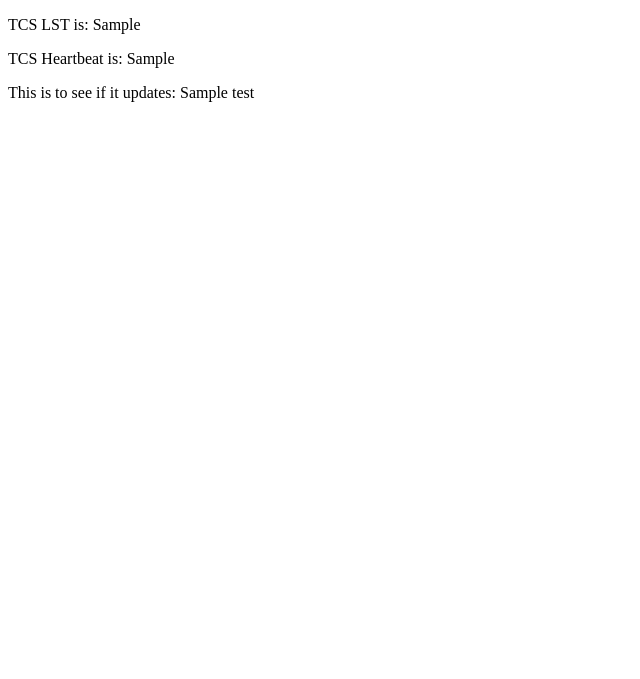
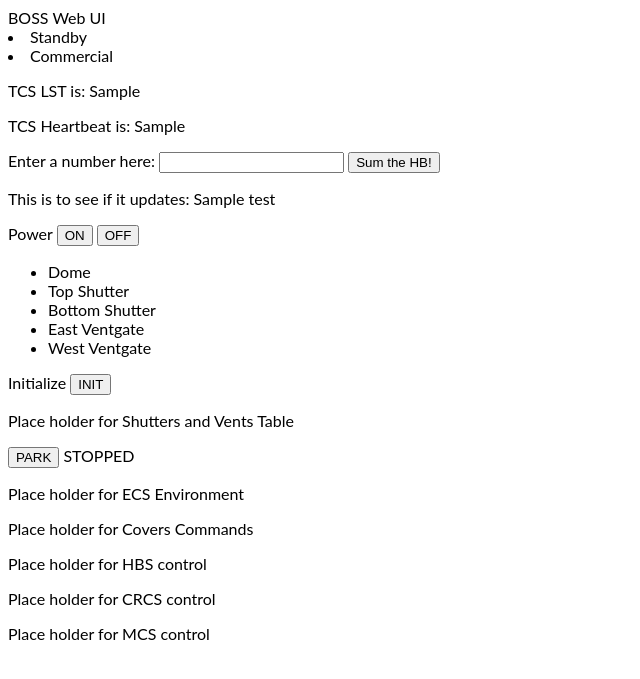
Before and after one commit to iarriagada/gem-web-dms, a Flask app: template templates/home.html in a window 1280 px wide. Shown: the top 679 px of the page, without its empty margins (0-640 px from the left). Run offline with Flask 2, Linux system fonts and the light colour scheme; the template is opened without the code that fills it: most values are stand-ins (such as "Sample title", 1, 10 or a date in 2020); data that the repository does not hold is empty; some libraries are stand-ins or nearby versions.

Commit message:
Finally sending input from webpage back to Flask\!

```diff
--- a/app.py
+++ b/app.py
@@ -15,10 +15,10 @@ chan_list = ["tcs:LST", "tcs:heartbeat"]
 # print(tcs_hb.value)
 app = Flask(__name__)
 
+# This is are all the endpoint definitions
 @app.route("/")
 def home():
-    # global test
-    test[0] += 1
+    test[0] += 1 # Variable to keep track of home page refreshes
     hb_val = vals_epics['tcs:heartbeat']
     lst_val = vals_epics['tcs:LST']
     # lst_val = tcs_lst.value
@@ -33,12 +33,9 @@ def home():
 
 @app.route("/epics_slow")
 def update_epics_slow():
-    # lst_val = tcs_lst.value
-    # hb_val = tcs_hb.value
-    # print(f"this is the lst: {lst_val}")
-    # print(f"this is the heartbeat: {hb_val}")
+    # Reference the global array of EPICS values
     vfd = vals_epics['tcs:heartbeat']
-    print(f"this is the lst from dict: {vfd}")
+    print(f"this is the hb from dict: {vfd}")
     values = {
         'value_hb':vfd
     }
@@ -46,8 +43,6 @@ def update_epics_slow():
 
 @app.route("/epics_fast")
 def update_epics_fast():
-    # lst_val = tcs_lst.value
-    # print(f"this is the lst: {lst_val}")
     vfd = vals_epics['tcs:LST']
     print(f"this is the lst from dict: {vfd}")
     values = {
@@ -55,6 +50,17 @@ def update_epics_fast():
     }
     return jsonify(values)
 
+@app.route("/send_cmds", methods=["GET", "POST"])
+def send_epics_cmds():
+    if request.method == 'POST':
+        input_a = request.get_json().get('val_a')
+        print(f"This was sent: {input_a}")
+    return jsonify(i1=input_a)
+
+
+# This are the rest of the methods to interact with epics plus other stuff
+
+# Function to trigger channel monitors
 def epics_chan_connect(chan_list):
     epics_chans = {chan:epics.PV(chan) for chan in chan_list}
     time.sleep(0.5)
--- a/static/css/styles.css
+++ b/static/css/styles.css
@@ -0,0 +1,3 @@
+html {
+    font-family: Lato, sans-serif;
+}
--- a/templates/home.html
+++ b/templates/home.html
@@ -2,53 +2,119 @@
 <html lang="en">
     <head>
         <meta charset="UTF-8">
-        <title>Test 666</title>
+        <meta name="viewport" content="width=device-width, initial-scale=1.0">
+        <title>BOSS WebUI</title>
+        <link rel="stylesheet" href="/static/css/styles.css" />
         <script type=text/javascript src="{{ url_for('static', filename='jquery.js') }}"></script>
-        <!--<script>-->
-            <!--function-->
-            <!--window.setInterval(updateLST,1000);-->
-            <!--function updateLST() {-->
-                            <!--var tcs_lst = {{ value }};-->
-                            <!--document.getElementById("lst").innerHTML = tcs_lst;-->
-                        <!--}-->
-        <!--</script>-->
-    </head>
-    <body>
-        <main>
-            <!--<p>TCS LST is: {{ value }}</p>-->
-            <p>TCS LST is: <span id="lst">{{ value_lst }}</span></p>
-            <p>TCS Heartbeat is: <span id="hb">{{ value_hb }}</span></p>
-            <!--<p>TCS LST is: <span id="lst"></span></p>-->
-            <p>This is to see if it updates: {{ test }}</p>
-        </main>
-        <p id="demo"></p>
         <script>
-            $(document).ready(function() {
-                            setInterval("getEpicsValsFast()",500);
-                        });
-            $(document).ready(function() {
-                            setInterval("getEpicsValsSlow()",2000);
-                        });
             function getEpicsValsFast() {
-                            //$("#lst").load("/lst");
                             $.getJSON({
                             url: "/epics_fast",
                             success: function(data) {
                                             $("#lst").text(data.value_lst);
-                                            //$("#hb").text(data.value_hb);
                                         }
                                         });
                         }
             function getEpicsValsSlow() {
-                            //$("#lst").load("/lst");
                             $.getJSON({
                             url: "/epics_slow",
                             success: function(data) {
-                                            //$("#lst").text(data.value_lst);
                                             $("#hb").text(data.value_hb);
                                         }
                                         });
                         }
+            //function getInpValue() {
+            //                var vala = $("#inp1").val();
+            //                $.post('/send_cmds', {"vala":vala});
+            //            }
+            function sendEpicsCmd() {
+                            $("#sendb").click(function() {
+                                            var vala = $('input[name="a1"]').val();
+                                            //var vala = 666;
+                                            $.ajax({
+                                            type: "POST",
+                                            url: '/send_cmds',
+                                            contentType: 'application/json',
+                                            data:  JSON.stringify({
+                                                  val_a: vala,
+                                                  val_b: 0
+                                                        })
+                                                        });
+                                            //$.post('/send_cmds', {val_a:vala});
+                                        });
+                        }
+            $(document).ready(function() {
+                            setInterval("getEpicsValsFast()",1000);
+                            setInterval("getEpicsValsSlow()",2000);
+                            sendEpicsCmd();
+                        });
         </script>
+    </head>
+    <body>
+        <header class="banner">
+            <div class="banner__title">BOSS Web UI</div>
+            <div class="banner__status">
+                <li class="banner__status-mode" id="tel_mode">Standby</li>
+                <li class="banner__status-power" id="tel_power">Commercial</li>
+            </div>
+        </header>
+        <main class="main">
+            <p>TCS LST is: <span id="lst">{{ value_lst }}</span></p>
+            <p>TCS Heartbeat is: <span id="hb">{{ value_hb }}</span></p>
+            <p>Enter a number here: <input id="inp1" type="text" name="a1" />
+                <button type="submit" id="sendb">Sum the HB!</button>
+            </p>
+            <p>This is to see if it updates: {{ test }}</p>
+            <div class="left_p">
+                <section class="ecs_power">
+                    <div class="main__onoff">
+                        <span class="main__onoff-label">Power</span>
+                            <button class="main__onoff-on">ON</button>
+                            <button class="main__onoff-off">OFF</button>
+                    </div>
+                    <ul class="section_col">
+                        <li class="ecs_mech__status">Dome</li>
+                        <li class="ecs_mech__status">Top Shutter</li>
+                        <li class="ecs_mech__status">Bottom Shutter</li>
+                        <li class="ecs_mech__status">East Ventgate</li>
+                        <li class="ecs_mech__status">West Ventgate</li>
+                    </ul>
+                </section>
+                <section class="ecs_init">
+                    <div class="ecs_init__cmd">
+                        <span class="ecs_init__cmd-label">Initialize</span>
+                        <button class="ecs_init__cmd-bttn">INIT</button>
+                    </div>
+                </section>
+                <section class="ecs_svclose">
+                    <p>Place holder for Shutters and Vents Table</p>
+                </section>
+                <section class="ecs_dpark">
+                        <button class="main__cmd-bttn">PARK</button>
+                        <span class="ecs_dpark__status">STOPPED</span>
+                </section>
+            </div>
+            <div class="center_p">
+                <section class="ecs_env">
+                    <p>Place holder for ECS Environment</p>
+                </section>
+                <section class="covers_cmd">
+                    <p>Place holder for Covers Commands</p>
+                </section>
+            </div>
+            <div class="right_p">
+                <section class="hbs">
+                    <p>Place holder for HBS control</p>
+                </section>
+                <section class="crcs">
+                    <p>Place holder for CRCS control</p>
+                </section>
+                <section class="mcs">
+                    <p>Place holder for MCS control</p>
+                </section>
+            </div>
+        </main>
+        <footer class="footer">
+        </footer>
     </body>
 </html>
```
